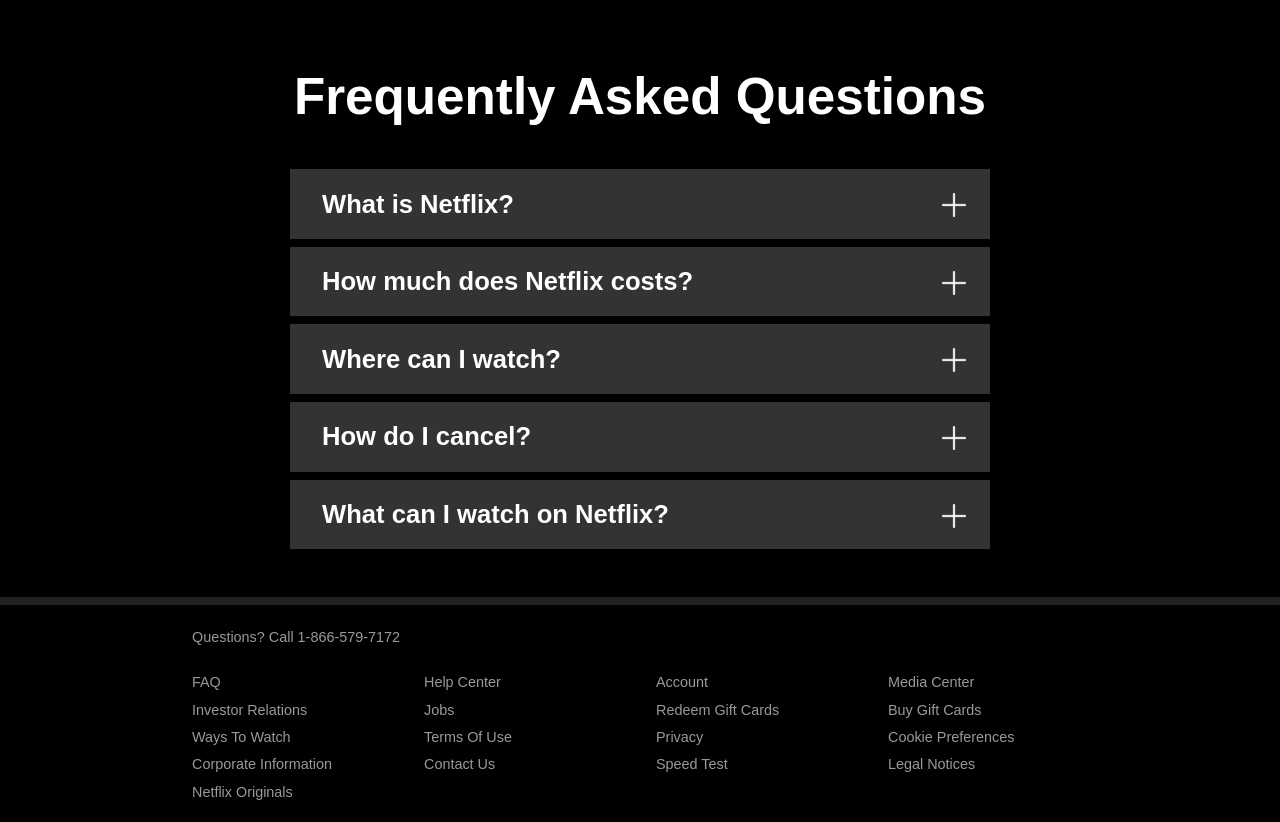
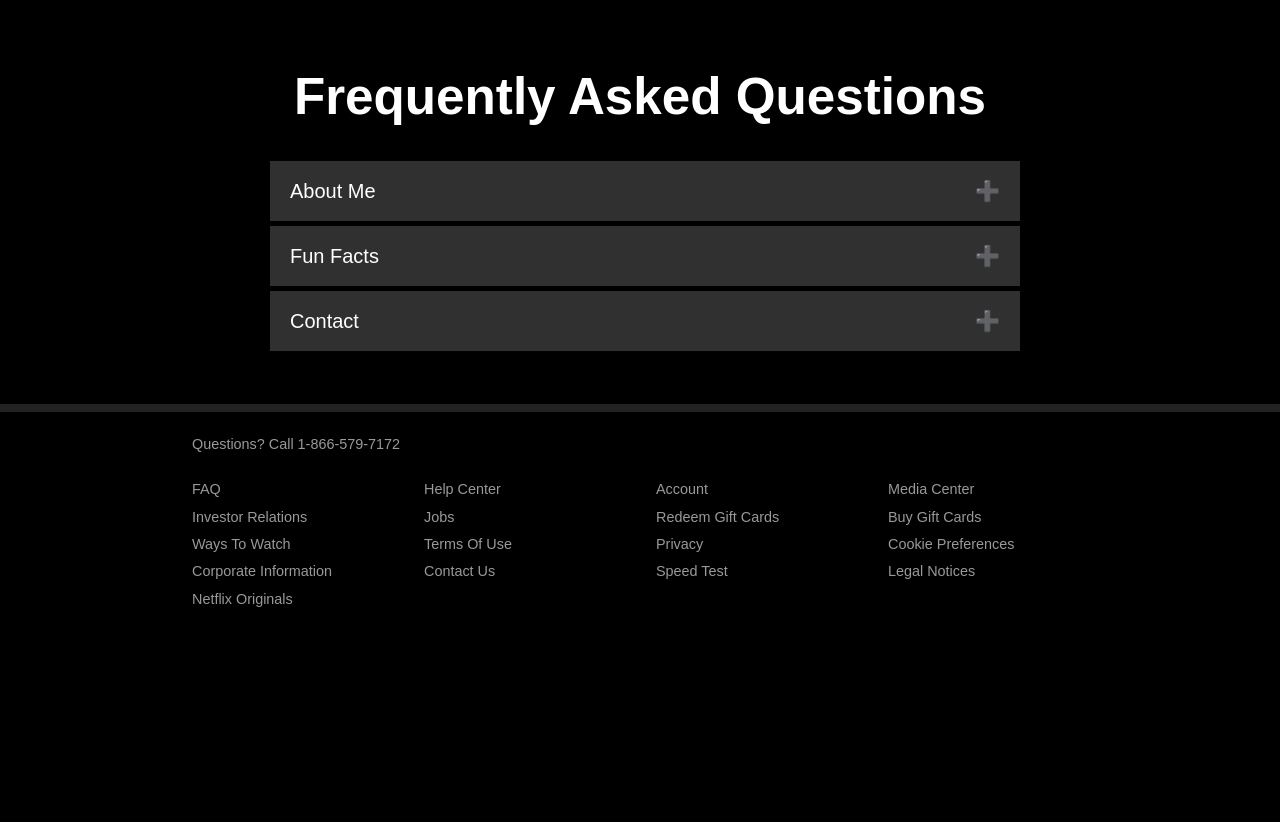
Before and after one commit to alfonsolua36/alfonsolua36.github.io, a plain HTML site: page index.html in a window 1280 px wide. Shown: the part 1788-2610 px from the top of the page. After the commit the page ends 2417 px from the top, so only its background shows below. Drawn offline with Linux system fonts and the light colour scheme.

Commit message:
Html changes

```diff
--- a/index.html
+++ b/index.html
@@ -182,6 +182,8 @@
                         </a>
                     </div>
                     <div>
+                        <a class="second-a" target="_blank" href="https://github.com/alfonsolua36/Graph-Neural-Networks"
+                            style="display:block;height:100%;width:100%">
                             <img class="tab-6-1" src="images/ucla.png" alt="" width="200" height="200" />
                             <p class="text-md">
                                 Research Associate
@@ -189,6 +191,7 @@
                             <p class="text-dark">
                                 2019-2021
                             </p>
+                        </a>
                     </div>
                 </div>
             </div>
@@ -553,40 +556,55 @@
     <div class="section-wrapper">
         <div class="section-center-wrapper" id="faq-wrapper">
             <h1>Frequently Asked Questions</h1>
-            <div id="faq-wrapper-content">
-                <div class="faq-element">
-                    <div class="faq-title">
-                        <h1>What is Netflix?</h1>
-                        <img class="plus-icon" src="images/plus.png" alt="">
+            <div class="qna">
+                <button class="accordion">About Me</button>
+                <div class="panel panel-closed">
+                    <p> Hello! My name is Alfonso Lua. Welcome to my personal site Aflix. This site is an
+                        extension
+                        to my resume and serves
+                        to demonstrate my skills and accomplishements. A little about me, I am an entreprenuer,
+                        developer, content creator, and crypo
+                        enthusiast.</p>
+                    <p> I love creating content around crypto and educating people in the space. In
+                        addition, when am I not creating video
+                        content, you can find me creating content for my website.
+                    </p>
                 </div>
-
+                <button class="accordion">Fun Facts</button>
+                <div class="panel panel-closed">
+                    <p>A little about me. I live in Santa Monica. I love surfing, hiking, and eating in n out
+                        on
+                        the weekends. When I am not doing those things,
+                        you can catch me developing my coding skills. I got into coding at a young age cloning
+                        websites for fun. In fact, if it isn't
+                        already known, Aflix is a direct clone
+                        of Netflix. I like to have fun when showcasing my personal expereince and skills. As a
+                        result and to remain consistant with the theme, I have
+                        set aside my personal favorite tv shows.</p>
+                    <p> Further, I am also huge on educating people about crypto. I have developed my own
+                        website
+                        and created content on there that allows individuals learn
+                        and create things in the crypto space. Another fun fact about me is that I love creating
+                        content on youtube and tiktok. My favorite subjects are discussing
+                        crypto projects, news, and technical analysis.</p>
                 </div>
-                <div class="faq-element">
-                    <div class="faq-title">
-                        <h1>How much does Netflix costs?</h1>
-                        <img class="plus-icon" src="images/plus.png" alt="">
-                    </div>
-
-                </div>
-                <div class="faq-element">
-                    <div class="faq-title">
-                        <h1>Where can I watch?</h1>
-                        <img class="plus-icon" src="images/plus.png" alt="">
-                    </div>
-
-                </div>
-                <div class="faq-element">
-                    <div class="faq-title">
-                        <h1>How do I cancel?</h1>
-                        <img class="plus-icon" src="images/plus.png" alt="">
-                    </div>
-
-                </div>
-                <div class="faq-element">
-                    <div class="faq-title">
-                        <h1>What can I watch on Netflix?</h1>
-                        <img class="plus-icon" src="images/plus.png" alt="">
-                    </div>
+                <button class="accordion">Contact</button>
+                <div class="panel panel-closed">
+                    <p>A little about me. I live in Santa Monica. I love surfing, hiking, and eating in n out
+                        on
+                        the weekends. When I am not doing those things,
+                        you can catch me developing my coding skills. I got into coding at a young age cloning
+                        websites for fun. In fact, if it isn't
+                        already known, Aflix is a direct clone
+                        of Netflix. I like to have fun when showcasing my personal expereince and skills. As a
+                        result and to remain consistant with the theme, I have
+                        set aside my personal favorite tv shows.</p>
+                    <p> Further, I am also huge on educating people about crypto. I have developed my own
+                        website
+                        and created content on there that allows individuals learn
+                        and create things in the crypto space. Another fun fact about me is that I love creating
+                        content on youtube and tiktok. My favorite subjects are discussing
+                        crypto projects, news, and technical analysis.</p>
                 </div>
             </div>
         </div>
--- a/main.js
+++ b/main.js
@@ -32,3 +32,30 @@
 tabItems.forEach(item => {
 	item.addEventListener('click', selectItem);
 });
+
+//FAQ
+
+let accordion = document.getElementsByClassName("accordion");
+const totalAccordions = accordion.length;
+
+for (let i = 0; i < totalAccordions; i++) {
+	accordion[i].addEventListener("click", (e) => {
+		let panel = e.target.nextElementSibling;
+
+		if (panel.classList[1] === "panel-closed") {
+			e.target.classList.toggle("accordion-active");
+			panel.classList.toggle("panel-open");
+			closeAllExcept(panel);
+		}
+	});
+}
+
+const closeAllExcept = (pan) => {
+	for (let i = 0; i < totalAccordions; i++) {
+		let panelToClose = accordion[i].nextElementSibling;
+		if (panelToClose !== pan) {
+			accordion[i].classList.remove("accordion-active");
+			panelToClose.classList.remove("panel-open");
+		}
+	}
+}
--- a/style.css
+++ b/style.css
@@ -642,41 +642,12 @@
     margin: 0 auto;
 }
 
-.faq-element {
-    background-color: #333;
-    margin-top: .5rem;
-}
-
-.faq-element:hover {
-    cursor: pointer;
-}
-
-.faq-title h1 {
-    font-size: 1.6rem;
-    font-weight: 600;
-    margin: 1.27rem 2rem;
-    display: inline-block;
-}
-
-.faq-title img {
-    float: right;
-    width: 1.5rem;
-    margin: 1.5rem;
-}
-
-
-
-
-
-
-
 
 @media (max-width: 950px) {
 
     .section-wrapper {
         padding: 4.4rem 0;
     }
-
 
     .form-wrapper form {
         display: flex;
@@ -689,30 +660,6 @@
         align-items: center;
     }
 
-    #faq-wrapper-content {
-        width: 94%;
-        min-width: 370px;
-    }
-
-    #faq-wrapper-content {
-        width: 95%;
-    }
-
-    #faq-wrapper>h1 {
-        font-size: 2.5rem;
-        padding: 0 0 1rem
-    }
-
-    .faq-title h1 {
-        font-size: 1.2rem;
-        margin: 1rem 1.5rem;
-    }
-
-    .faq-title img {
-        width: 1.2rem;
-        margin: 1rem 1.2rem;
-    }
-
 }
 
 @media (max-width: 550px) {
@@ -720,53 +667,81 @@
         padding: 3rem 0;
     }
 
-    .email {
-        width: 90%;
-        max-height: 2.7rem;
-        font-size: .9rem;
-    }
-
-    #faq-wrapper {
-        padding: 0;
-    }
-
-    #faq-wrapper>h1 {
-        font-size: 1.7rem;
-    }
-
-
     .section-center-wrapper {
         padding: 0 2rem;
     }
-
-    #faq-wrapper-content {
-        width: 100%;
 }
 
-    .faq-title {
-        font-size: 1.1rem;
+/* faq content */
+
+.qna {
+    max-width: 500px;
+    margin: 0 auto;
 }
 
-    .faq-title h1 {
-        margin: .85rem 1.5rem
+/* Button default resets */
+button {
+    border: none;
+    outline: none;
+    cursor: pointer;
 }
 
-
+/* Styling the accordion buttons */
+.accordion {
+    width: 150%;
+    background-color: #303030;
+    color: #fff;
+    font-size: 20px;
+    padding: 18px 20px;
+    margin-bottom: 1px;
+    text-align: center;
+    /* center text */
+    transform: translate(-16%);
+    /*  To push the plus sign to the right  */
+    display: flex;
+    justify-content: space-between;
+    align-items: center;
 }
 
-
-@media (max-width: 350px) {
-    #faq-wrapper-content {
-        min-width: 350px;
+/* adding the "plus" sign (+) */
+.accordion::after {
+    content: '\02795';
+    font-size: 20px;
+    color: #fff;
 }
 
-    .faq-title h1 {
-        margin: .8rem 0 .8rem 1.5rem;
+.panel {
+    background-color: #303030;
+    color: #fff;
+    margin-bottom: 4px;
+    overflow: hidden;
 }
 
-    #faq-title img {
-        margin: 1rem 1.2rem 1rem 0;
+.panel>p {
+    font-size: 20px;
+    padding: 10px 20px;
 }
+
+.panel-closed {
+    max-height: 0;
+    overflow: hidden;
+    width: 150%;
+    transform: translate(-16%);
+}
+
+.panel-open {
+    max-height: 700px;
+    width: 150%;
+    transform: translate(-16%);
+}
+
+/* active class for accordion, adds the "cross sign (x)" */
+.accordion-active::after {
+    content: "\274C";
+}
+
+.panel {
+    transition: max-height .33s cubic-bezier(.5, 0, .1, 1);
 }
 
 <style>.tab-6-1 {
```
Also changed, not shown: sample.css (added, +175 -0 lines), sample.html (added, +41 -0 lines), sample.js (added). Lines whose indentation alone changed are shown as unchanged.
